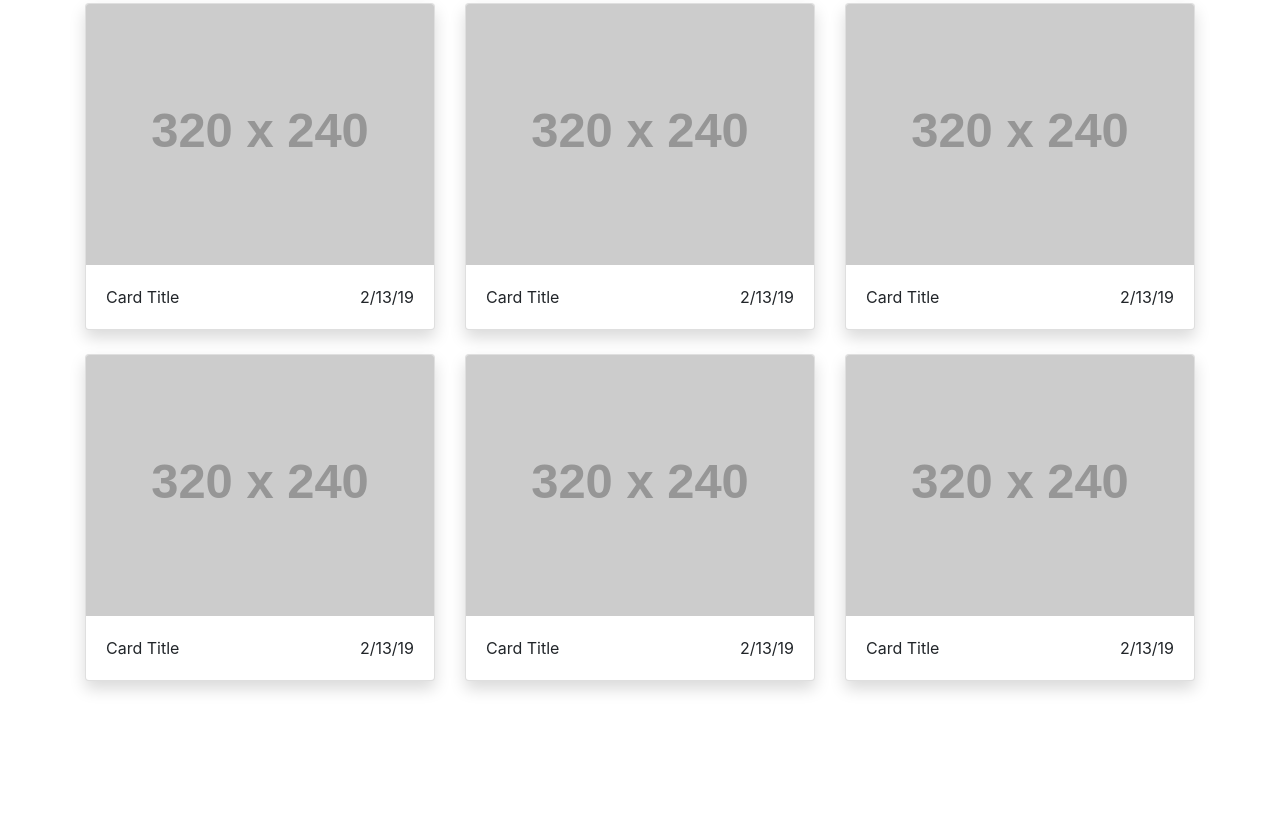
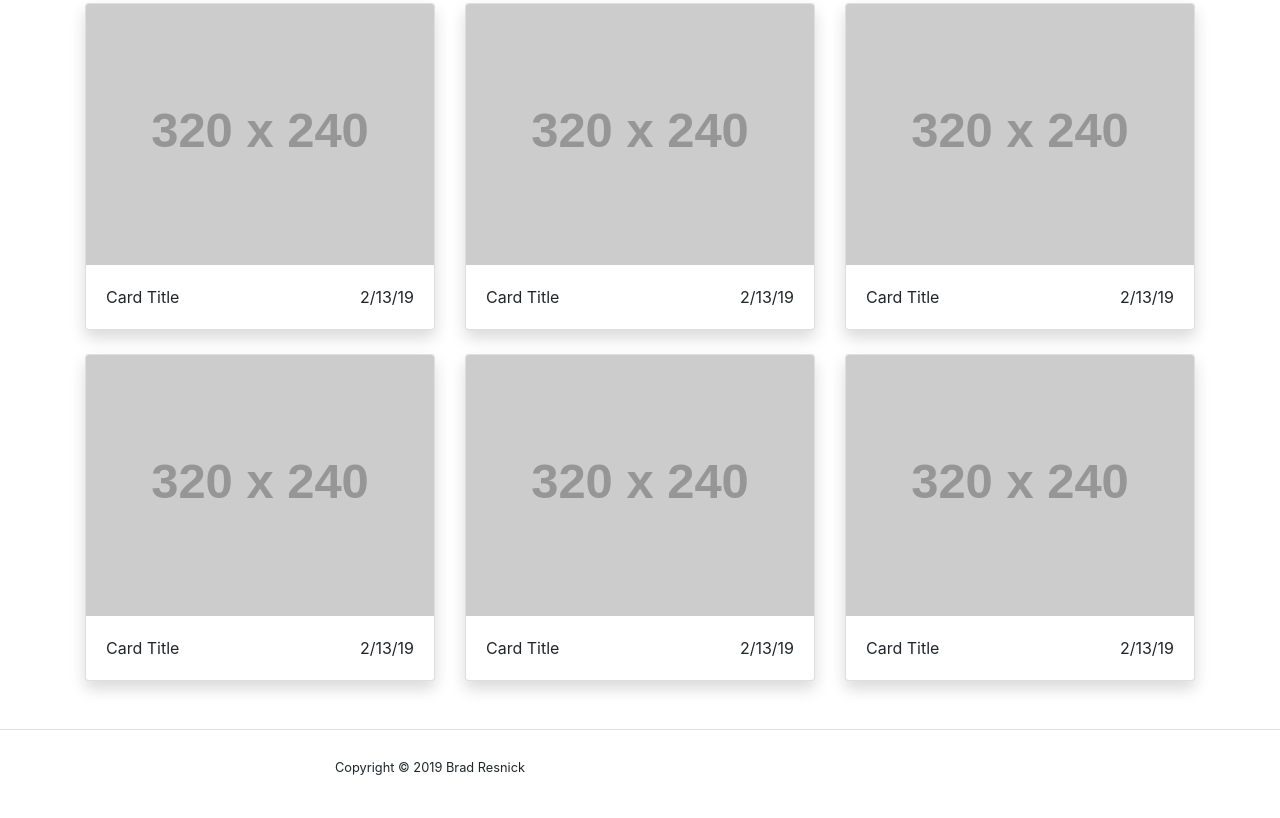
Before and after one commit to brad991/Bootsrap-Exercise, a plain HTML site: page index.html in a window 1280 px wide. Shown: the part 1272-2090 px from the top of the page. Before the commit the page ends 1977 px from the top, so only its background shows below. Drawn offline with nearby package versions, Linux system fonts and the light colour scheme; placeholder pictures from the web are drawn by us.

Commit message:
add footer

```diff
--- a/index.html
+++ b/index.html
@@ -154,6 +154,16 @@
 	</section>
 </main>
 
+<footer class="border-top mt-4">
+	<div class="container py-4 w-50">
+		<p>
+			<small>
+				Copyright &copy; 2019 Brad Resnick
+			</small>
+		</p>
+	</div>
+</footer>
+
 	<script src="https://code.jquery.com/jquery-3.3.1.slim.min.js" integrity="sha384-q8i/X+965DzO0rT7abK41JStQIAqVgRVzpbzo5smXKp4YfRvH+8abtTE1Pi6jizo" crossorigin="anonymous"></script>
 	<script src="https://cdnjs.cloudflare.com/ajax/libs/popper.js/1.14.7/umd/popper.min.js" integrity="sha384-UO2eT0CpHqdSJQ6hJty5KVphtPhzWj9WO1clHTMGa3JDZwrnQq4sF86dIHNDz0W1" crossorigin="anonymous"></script>
 	<script src="https://stackpath.bootstrapcdn.com/bootstrap/4.3.1/js/bootstrap.min.js" integrity="sha384-JjSmVgyd0p3pXB1rRibZUAYoIIy6OrQ6VrjIEaFf/nJGzIxFDsf4x0xIM+B07jRM" crossorigin="anonymous"></script>
```
Also changed, not shown: 2 other files.
